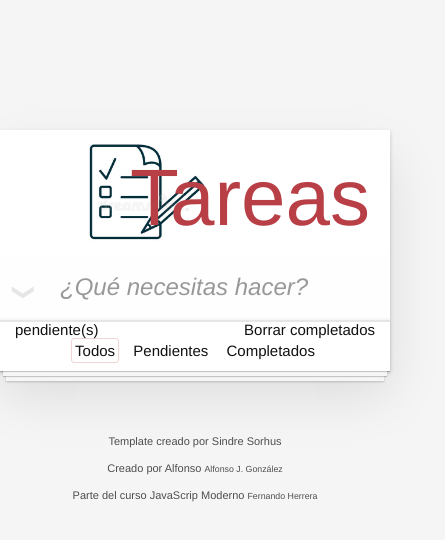
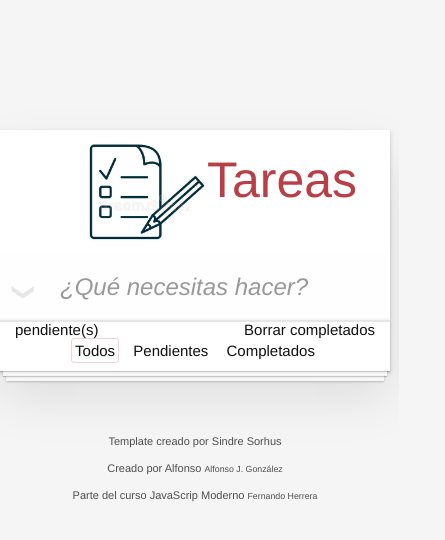
Before and after one commit to alfonso8969/Todo-app, a website built with webpack: page src/index.html in a window 390 px wide. Shown: the whole page, 445 px wide, since content can reach past the window. Built offline with nearby package versions, Linux system fonts and the light colour scheme.

Commit message:
Estilo de h1 para small screen

```diff
--- a/src/index.html
+++ b/src/index.html
@@ -10,7 +10,7 @@
 		<section class="todoapp">
 			<header class="header">
 				<div class="container">
-					<h1>Tareas</h1>
+					<h1 id="task">Tareas</h1>
 					<img src="assets/img/tasks-to-do-icon.png" alt="logo tareas">
 				</div>
 				<input class="new-todo" placeholder="¿Qué necesitas hacer?" autofocus>
--- a/src/styles.css
+++ b/src/styles.css
@@ -527,3 +527,12 @@ hr {
 		left: 8px;
 	}
 }
+
+@media (max-width: 530px) {
+	#task {
+		width: 60%;
+		font-size: 50px;
+		font-weight: 100;
+		margin-left: 150px;
+	}
+}
```
